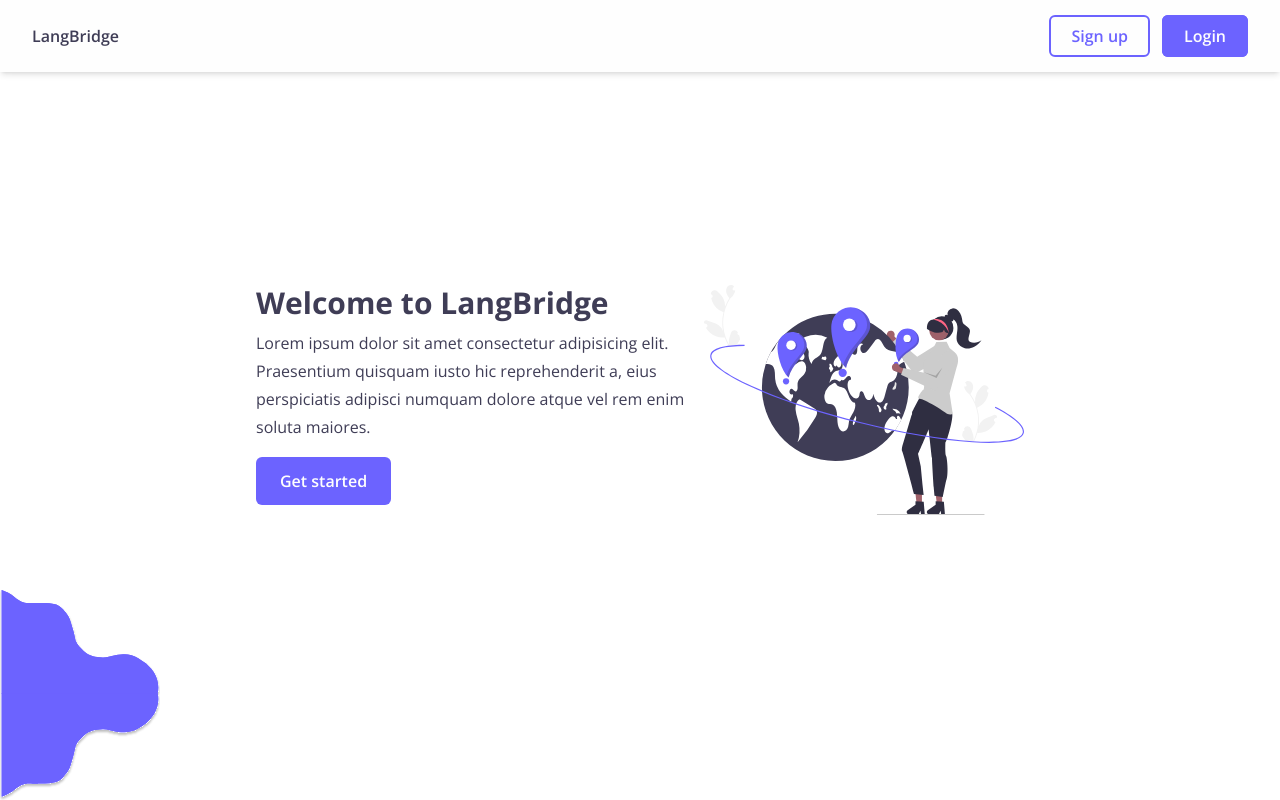
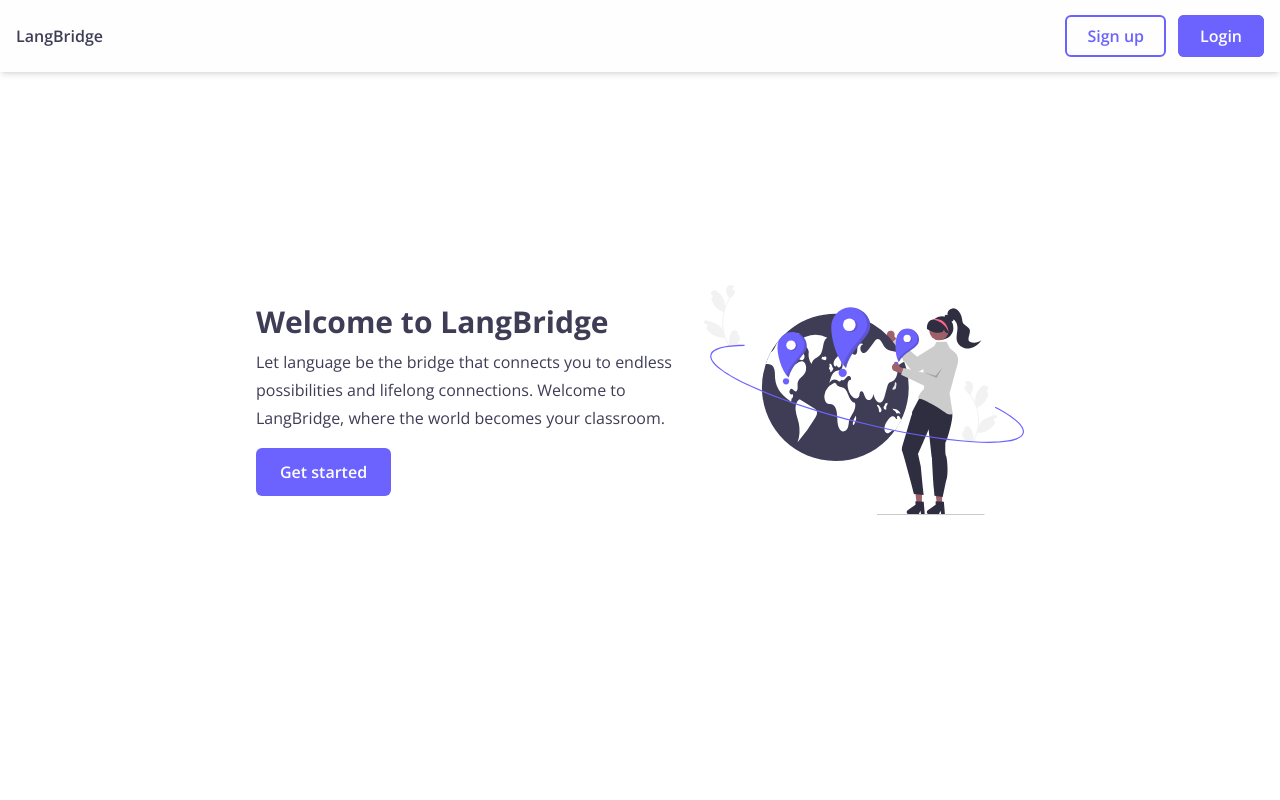
Before and after one commit to tsizehena223/langbridge, a React (Vite) app in the folder client/: page / in a window 1280 px wide. Built offline with nearby package versions, Linux system fonts and the light colour scheme.

Commit message:
wip: newsfeed

```diff
--- a/client/src/App.jsx
+++ b/client/src/App.jsx
@@ -1,4 +1,4 @@
-import { Home, Login, Signup, NotFound } from "./pages";
+import { Home, Login, Signup, Newsfeed, NotFound } from "./pages";
 import { BrowserRouter, Routes, Route } from "react-router-dom";
 
 const App = () => {
@@ -8,6 +8,7 @@ const App = () => {
         <Route path="/" element={<Home />} />
         <Route path="/login" element={<Login />} />
         <Route path="/signup" element={<Signup />} />
+        <Route path="/newsfeed" element={<Newsfeed />} />
         <Route path="*" element={<NotFound />} />
       </Routes>
     </BrowserRouter>
--- a/client/src/components/HomeNavBar.jsx
+++ b/client/src/components/HomeNavBar.jsx
@@ -1,7 +1,7 @@
 import { Link } from "react-router-dom";
 
 const HomeNavBar = () => (
-  <div className="z-40 w-screen py-6 px-8 fixed top-0 flex items-center justify-between shadow-md bg-light">
+  <div className="z-40 w-screen py-6 px-4 fixed top-0 flex items-center justify-between shadow-md bg-light">
     <h1 className="font-semibold text-gray-1">LangBridge</h1>
     <div>
       <Link
--- a/client/src/components/Landing.jsx
+++ b/client/src/components/Landing.jsx
@@ -1,22 +1,20 @@
 import WorldIllustration from "../assets/world.svg";
-import SideImg from "../assets/styleside.svg";
 
 const Landing = () => (
-  <div className="w-screen h-screen relative flex items-center justify-center">
-    <div className="max-w-3xl flex">
-      <div className="text-gray-1">
+  <div className="w-screen h-screen px-4 relative flex items-center justify-center">
+    <div className="max-w-3xl flex flex-col-reverse items-center sm:flex-row">
+      <div className="text-gray-1 flex flex-col items-center sm:items-start">
         <h2 className="mb-2 font-bold text-3xl">Welcome to LangBridge</h2>
-        <p className="leading-7">
-          Lorem ipsum dolor sit amet consectetur adipisicing elit. Praesentium
-          quisquam iusto hic reprehenderit a, eius perspiciatis adipisci numquam
-          dolore atque vel rem enim soluta maiores.
+        <p className="leading-7 text-center sm:text-start">
+          Let language be the bridge that connects you to endless possibilities
+          and lifelong connections. Welcome to LangBridge, where the world
+          becomes your classroom.
         </p>
         <button className="mt-4 py-3 px-6 rounded-md font-semibold text-light bg-purple hover:bg-green">
           Get started
         </button>
       </div>
       <img src={WorldIllustration} alt="World illustration" className="w-80" />
-      <img src={SideImg} className="w-40 absolute bottom-0 left-0" />
     </div>
   </div>
 );
--- /dev/null
+++ b/client/src/components/MainNavBar.jsx
@@ -0,0 +1,30 @@
+import Popup from "reactjs-popup";
+import SearchBar from "./SearchBar";
+import Avatar from "../assets/avatar.svg";
+import ProfilePopupMenu from "./ProfilePopupMenu";
+
+const MainNavBar = () => {
+  const handleSearch = (input) => {
+    // TODO
+  };
+
+  return (
+    <div className="z-40 w-screen py-4 px-8 fixed top-0 flex items-center justify-between shadow-md bg-light">
+      <h1 className="font-semibold text-gray-1">LangBridge</h1>
+      <div className="flex items-center">
+        <SearchBar onSearch={handleSearch} />
+        <Popup
+          trigger={
+            <button className="ml-4 rounded-full">
+              <img src={Avatar} className="w-9 h-9 rounded-full object-cover" />
+            </button>
+          }
+        >
+          <ProfilePopupMenu />
+        </Popup>
+      </div>
+    </div>
+  );
+};
+
+export default MainNavBar;
--- /dev/null
+++ b/client/src/components/MenuItem.jsx
@@ -0,0 +1,11 @@
+const MenuItem = ({ icon: Icon, label, onSelect }) => (
+  <button
+    onClick={onSelect}
+    className="flex items-center text-gray-1 hover:text-purple"
+  >
+    <Icon className="mr-2" />
+    <span className="font-semibold">{label}</span>
+  </button>
+);
+
+export default MenuItem;
--- /dev/null
+++ b/client/src/components/ProfilePopupMenu.jsx
@@ -0,0 +1,35 @@
+import { FaCircleUser, FaPen } from "react-icons/fa6";
+import { MdLogout } from "react-icons/md";
+import MenuItem from "./MenuItem";
+
+const ProfilePopupMenu = () => {
+  const handleViewProfile = () => {
+    // TODO
+  };
+
+  const handleEditProfile = () => {
+    // TODO
+  };
+
+  const handleLogout = () => {
+    // TODO
+  };
+
+  return (
+    <div className="z-40 p-5 top-10 -right-5 absolute w-max flex flex-col gap-4 shadow-[0_0_4px_2px] shadow-gray-0 rounded-md">
+      <MenuItem
+        icon={FaCircleUser}
+        label="View profile"
+        onSelect={handleViewProfile}
+      />
+      <MenuItem
+        icon={FaPen}
+        label="Edit profile"
+        onSelect={handleEditProfile}
+      />
+      <MenuItem icon={MdLogout} label="Log out" onSelect={handleLogout} />
+    </div>
+  );
+};
+
+export default ProfilePopupMenu;
--- /dev/null
+++ b/client/src/components/SearchBar.jsx
@@ -0,0 +1,34 @@
+import { useState } from "react";
+import { FaSearch } from "react-icons/fa";
+
+const SearchBar = ({ onSearch }) => {
+  const [inputValue, setInputValue] = useState("");
+  const [isInputFocused, setIsInputFocused] = useState(false);
+
+  return (
+    <div className="relative">
+      <input
+        type="search"
+        placeholder="Search..."
+        size={13}
+        value={inputValue}
+        onFocus={() => setIsInputFocused(true)}
+        onBlur={() => setIsInputFocused(false)}
+        onChange={(e) => setInputValue(e.target.value)}
+        className="py-2 px-4 border-2 border-light rounded-xl font-semibold text-gray-1 focus:outline-none focus:border-purple focus:text-purple focus:placeholder:text-purple"
+      />
+      <button
+        onClick={() => onSearch(inputValue)}
+        className="absolute right-4 bottom-[0.80rem]"
+      >
+        <FaSearch
+          className={`${
+            isInputFocused ? "text-purple" : "text-[#a2a8b4]"
+          } hover:text-purple`}
+        />
+      </button>
+    </div>
+  );
+};
+
+export default SearchBar;
--- a/client/src/components/index.js
+++ b/client/src/components/index.js
@@ -1,6 +1,7 @@
 import FormInput from "./FormInput";
 import HomeNavBar from "./HomeNavBar";
 import Landing from "./Landing";
+import MainNavBar from "./MainNavBar";
 import ErrorMessage from "./ErrorMessage";
 
-export { FormInput, ErrorMessage, HomeNavBar, Landing };
+export { FormInput, ErrorMessage, HomeNavBar, Landing, MainNavBar };
--- /dev/null
+++ b/client/src/pages/Newsfeed.jsx
@@ -0,0 +1,11 @@
+import { MainNavBar } from "../components";
+
+const Newsfeed = () => {
+  return (
+    <div>
+      <MainNavBar />
+    </div>
+  );
+};
+
+export default Newsfeed;
--- a/client/src/pages/index.js
+++ b/client/src/pages/index.js
@@ -1,6 +1,7 @@
 import Home from "./Home";
 import Login from "./Login";
 import Signup from "./Signup";
+import Newsfeed from "./Newsfeed";
 import NotFound from "./NotFound";
 
-export { Home, Login, Signup, NotFound };
+export { Home, Login, Signup, Newsfeed, NotFound };
```
Also changed, not shown: client/src/assets/avatar.svg (added).
